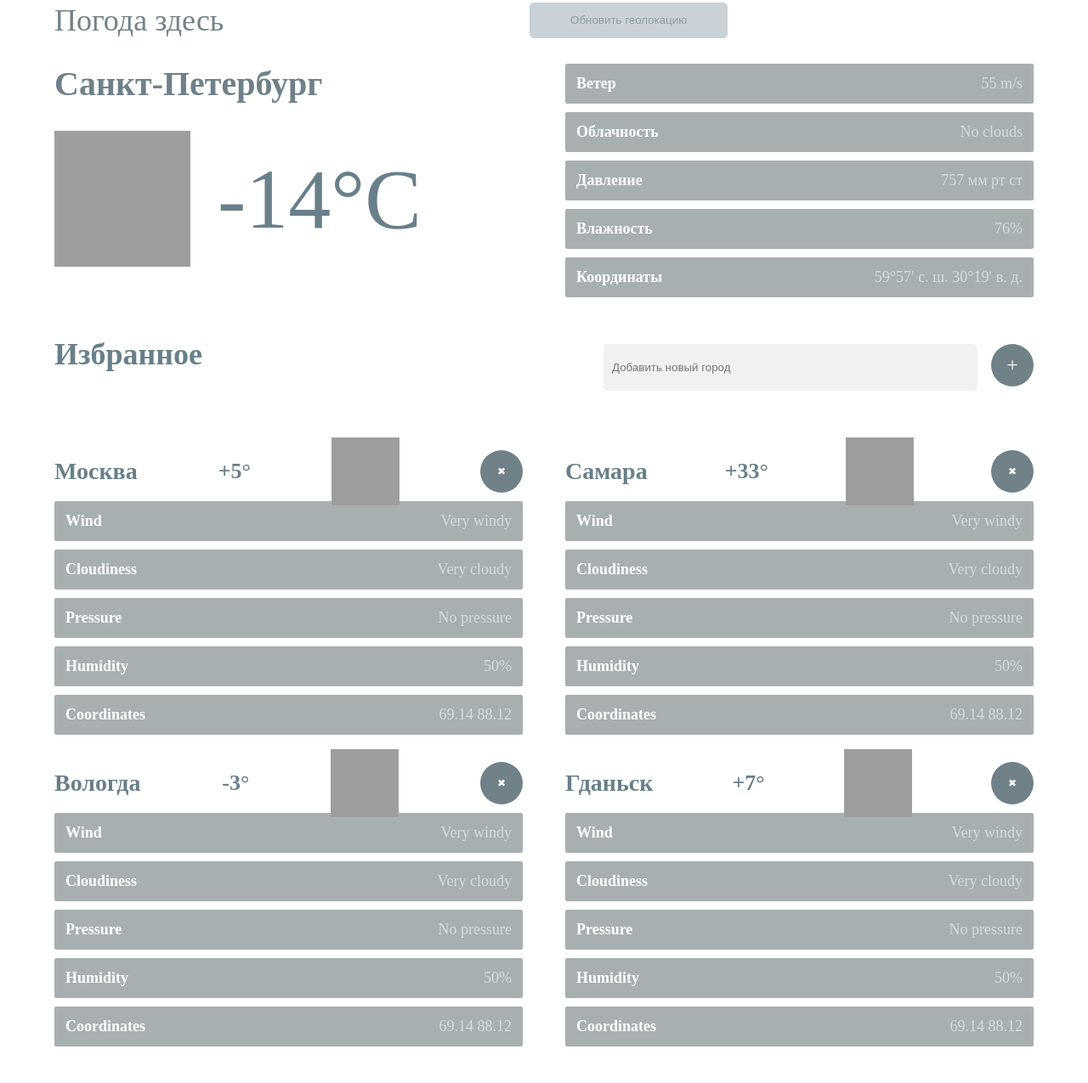
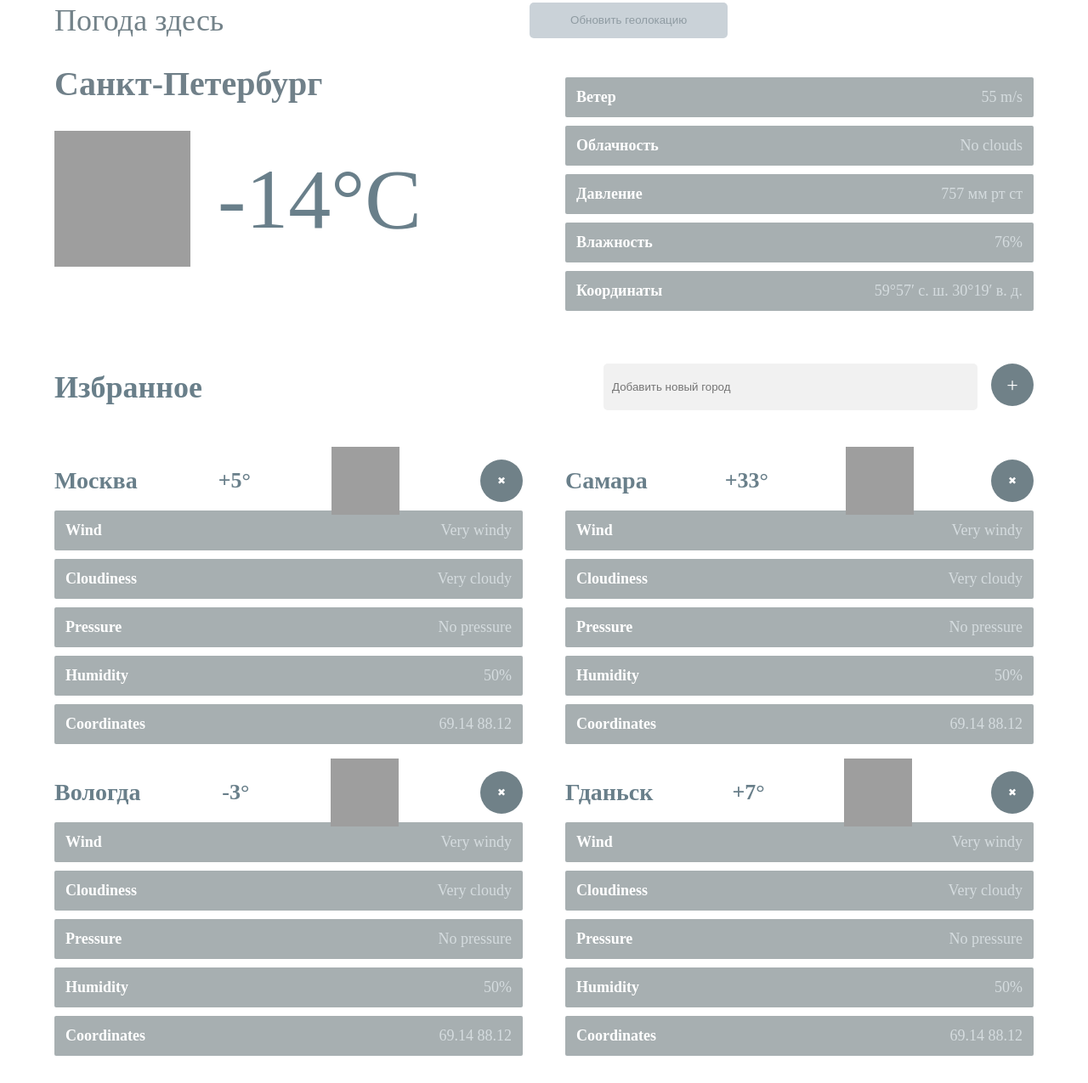
Before and after one commit to danonya666/web, a plain HTML site: page index.html in a window 1280 px wide. Shown: the part 13-1288 px from the top of the page at 85% size. Before the commit the page ends 1261 px from the top, so only its background shows below. Drawn offline with Linux system fonts and the light colour scheme; grey boxes are pictures that could not be loaded.

Commit message:
layout and semantic fixes for part 1

```diff
--- a/index.css
+++ b/index.css
@@ -8,27 +8,27 @@
     padding-top: 30px;
 }
 
-.main_block_wrapper {
+.main_weather_list {
     display: flex;
     flex-wrap: wrap;
-    padding-top: 30px;
+    padding-top: 10px;
 }
 
-.main_block_wrapper>.weather_info_block {
+.main_weather_list>ul {
     flex: 0 calc(50% - 25px);
     box-sizing:border-box;
 }
-.main_block_wrapper>.weather_info_block:nth-child(2n) {
+.main_weather_list>ul:nth-child(2n) {
     margin-left: 50px;
 }
 
 
 @media only screen and (max-width: 1099px) {
-    .main_block_wrapper>.weather_info_block {
+    .main_weather_list>ul {
         flex: 0 100%;
         box-sizing:border-box;
     }
-    .main_block_wrapper>.weather_info_block:nth-child(2n) {
+    .main_weather_list>ul:nth-child(2n) {
         margin-left: 0;
     }
     .important_block {
@@ -167,19 +167,15 @@ header {
 }
 
 
-.weather_row {
+li {
     display: flex;
     justify-content: space-between;
     padding: 10px;
     background: #a7afb1;
     border-radius: 2px;
 }
-.weather_row:not(:first-child) {
+li:not(:first-child) {
     margin-top: 10px;
-}
-.weather_row_title {
-    font-weight: bold;
-    color: white;
 }
 
 .weather_row_text {
@@ -191,6 +187,10 @@ header {
     padding: 3px;
 }
 
+.weather_row_title {
+    font-weight: bold;
+    color: white;
+}
 
 * {
     box-sizing: border-box;
@@ -225,7 +225,7 @@ body {
     }
 
     .input_main__form-input>input[type=text] {
-        width: 70vw;
+        width: calc(100vw - 130px);
     }
 
 }
@@ -257,7 +257,6 @@ h2 {
 
 h3 {
     font-size: 36px;
-    padding-bottom: 30px;
 }
 
 h4 {
@@ -266,10 +265,15 @@ h4 {
 }
 
 h1, h2, h3, h4 {
-    margin: 0
+    margin: 0;
 }
 
 .header_refresh_mobile_image {
     width: 100%;
     height: 100%;
 }
+
+
+ul {
+    padding-inline-start: 0;
+}
--- a/index.html
+++ b/index.html
@@ -22,7 +22,8 @@
         </button>
         <div></div>
     </header>
-    <div class="important_block">
+    <main>
+        <section class="important_block">
             <div class="important_block_left">
                 <div class="main_city">
                     <h2>
@@ -38,31 +39,31 @@
                 </div>
             </div>
             <div class="important_block_right">
-            <div class="weather_info_block">
-                <div class="weather_row">
+                <ul>
+                    <li class="weather_row">
                         <div class="weather_row_title">Ветер</div>
                         <div class="weather_row_text">55 m/s</div>
-                </div>
-                <div class="weather_row">
+                    </li>
+                    <li class="weather_row">
                         <div class="weather_row_title">Облачность</div>
                         <div class="weather_row_text">No clouds</div>
-                </div>
-                <div class="weather_row">
+                    </li>
+                    <li class="weather_row">
                         <div class="weather_row_title">Давление</div>
                         <div class="weather_row_text">757 мм рт ст</div>
-                </div>
-                <div class="weather_row">
+                    </li>
+                    <li class="weather_row">
                         <div class="weather_row_title">Влажность</div>
                         <div class="weather_row_text">76%</div>
-                </div>
-                <div class="weather_row">
+                    </li>
+                    <li class="weather_row">
                         <div class="weather_row_title">Координаты</div>
                         <div class="weather_row_text">59°57′ с. ш. 30°19′ в. д.</div>
+                    </li>
+                </ul>
             </div>
-            </div>
-        </div>
-    </div>
-    <div class="city_search_block mt-1rem">
+        </section>
+        <section class="city_search_block mt-1rem">
             <h3>
                 Избранное
             </h3>
@@ -74,9 +75,10 @@
                     +
                 </div>
             </div>
-    </div>
-    <div class="main_block_wrapper">
-        <div class="weather_info_block mt-2rem">
+        </section>
+        <section>
+            <ul class="main_weather_list">
+                <ul class="mt-2rem">
                     <div class="city">
                         <h4>
                             Москва
@@ -90,30 +92,30 @@
                             ✖
                         </div>
                     </div>
-            <div class="weather_info_block">
-                <div class="weather_row">
+                    <ul>
+                        <li class="weather_row">
                             <div class="weather_row_title">Wind</div>
                             <div class="weather_row_text">Very windy</div>
-                </div>
-                <div class="weather_row">
+                        </li>
+                        <li class="weather_row">
                             <div class="weather_row_title">Cloudiness</div>
                             <div class="weather_row_text">Very cloudy</div>
-                </div>
-                <div class="weather_row">
+                        </li>
+                        <li class="weather_row">
                             <div class="weather_row_title">Pressure</div>
                             <div class="weather_row_text">No pressure</div>
-                </div>
-                <div class="weather_row">
+                        </li>
+                        <li class="weather_row">
                             <div class="weather_row_title">Humidity</div>
                             <div class="weather_row_text">50%</div>
-                </div>
-                <div class="weather_row">
+                        </li>
+                        <li class="weather_row">
                             <div class="weather_row_title">Coordinates</div>
                             <div class="weather_row_text">69.14 88.12</div>
-                </div>
-            </div>
-        </div>
-        <div class="weather_info_block mt-2rem">
+                        </li>
+                    </ul>
+                </ul>
+                <ul class="mt-2rem">
                     <div class="city">
                         <h4>
                             Самара
@@ -127,30 +129,30 @@
                             ✖
                         </div>
                     </div>
-            <div class="stats">
-                <div class="weather_row">
+                    <ul>
+                        <li class="weather_row">
                             <div class="weather_row_title">Wind</div>
                             <div class="weather_row_text">Very windy</div>
-                </div>
-                <div class="weather_row">
+                        </li>
+                        <li class="weather_row">
                             <div class="weather_row_title">Cloudiness</div>
                             <div class="weather_row_text">Very cloudy</div>
-                </div>
-                <div class="weather_row">
+                        </li>
+                        <li class="weather_row">
                             <div class="weather_row_title">Pressure</div>
                             <div class="weather_row_text">No pressure</div>
-                </div>
-                <div class="weather_row">
+                        </li>
+                        <li class="weather_row">
                             <div class="weather_row_title">Humidity</div>
                             <div class="weather_row_text">50%</div>
-                </div>
-                <div class="weather_row">
+                        </li>
+                        <li class="weather_row">
                             <div class="weather_row_title">Coordinates</div>
                             <div class="weather_row_text">69.14 88.12</div>
-                </div>
-            </div>
-        </div>
-        <div class="weather_info_block mt-2rem">
+                        </li>
+                    </ul>
+                </ul>
+                <ul class="mt-2rem">
                     <div class="city">
                         <h4>
                             Вологда
@@ -164,30 +166,30 @@
                             ✖
                         </div>
                     </div>
-            <div class="stats">
-                <div class="weather_row">
+                    <ul>
+                        <li class="weather_row">
                             <div class="weather_row_title">Wind</div>
                             <div class="weather_row_text">Very windy</div>
-                </div>
-                <div class="weather_row">
+                        </li>
+                        <li class="weather_row">
                             <div class="weather_row_title">Cloudiness</div>
                             <div class="weather_row_text">Very cloudy</div>
-                </div>
-                <div class="weather_row">
+                        </li>
+                        <li class="weather_row">
                             <div class="weather_row_title">Pressure</div>
                             <div class="weather_row_text">No pressure</div>
-                </div>
-                <div class="weather_row">
+                        </li>
+                        <li class="weather_row">
                             <div class="weather_row_title">Humidity</div>
                             <div class="weather_row_text">50%</div>
-                </div>
-                <div class="weather_row">
+                        </li>
+                        <li class="weather_row">
                             <div class="weather_row_title">Coordinates</div>
                             <div class="weather_row_text">69.14 88.12</div>
-                </div>
-            </div>
-        </div>
-        <div class="weather_info_block mt-2rem">
+                        </li>
+                    </ul>
+                </ul>
+                <ul class="mt-2rem">
                     <div class="city">
                         <h4>
                             Гданьск
@@ -201,30 +203,32 @@
                             ✖
                         </div>
                     </div>
-            <div class="stats">
-                <div class="weather_row">
+                    <ul>
+                        <li class="weather_row">
                             <div class="weather_row_title">Wind</div>
                             <div class="weather_row_text">Very windy</div>
-                </div>
-                <div class="weather_row">
+                        </li>
+                        <li class="weather_row">
                             <div class="weather_row_title">Cloudiness</div>
                             <div class="weather_row_text">Very cloudy</div>
-                </div>
-                <div class="weather_row">
+                        </li>
+                        <li class="weather_row">
                             <div class="weather_row_title">Pressure</div>
                             <div class="weather_row_text">No pressure</div>
-                </div>
-                <div class="weather_row">
+                        </li>
+                        <li class="weather_row">
                             <div class="weather_row_title">Humidity</div>
                             <div class="weather_row_text">50%</div>
-                </div>
-                <div class="weather_row">
+                        </li>
+                        <li class="weather_row">
                             <div class="weather_row_title">Coordinates</div>
                             <div class="weather_row_text">69.14 88.12</div>
-                </div>
-            </div>
-        </div>
-    </div>
+                        </li>
+                    </ul>
+                </ul>
+            </ul>
+        </section>
+    </main>
 </div>
 </body>
 </html>
```
Lines whose indentation alone changed are shown as unchanged.
